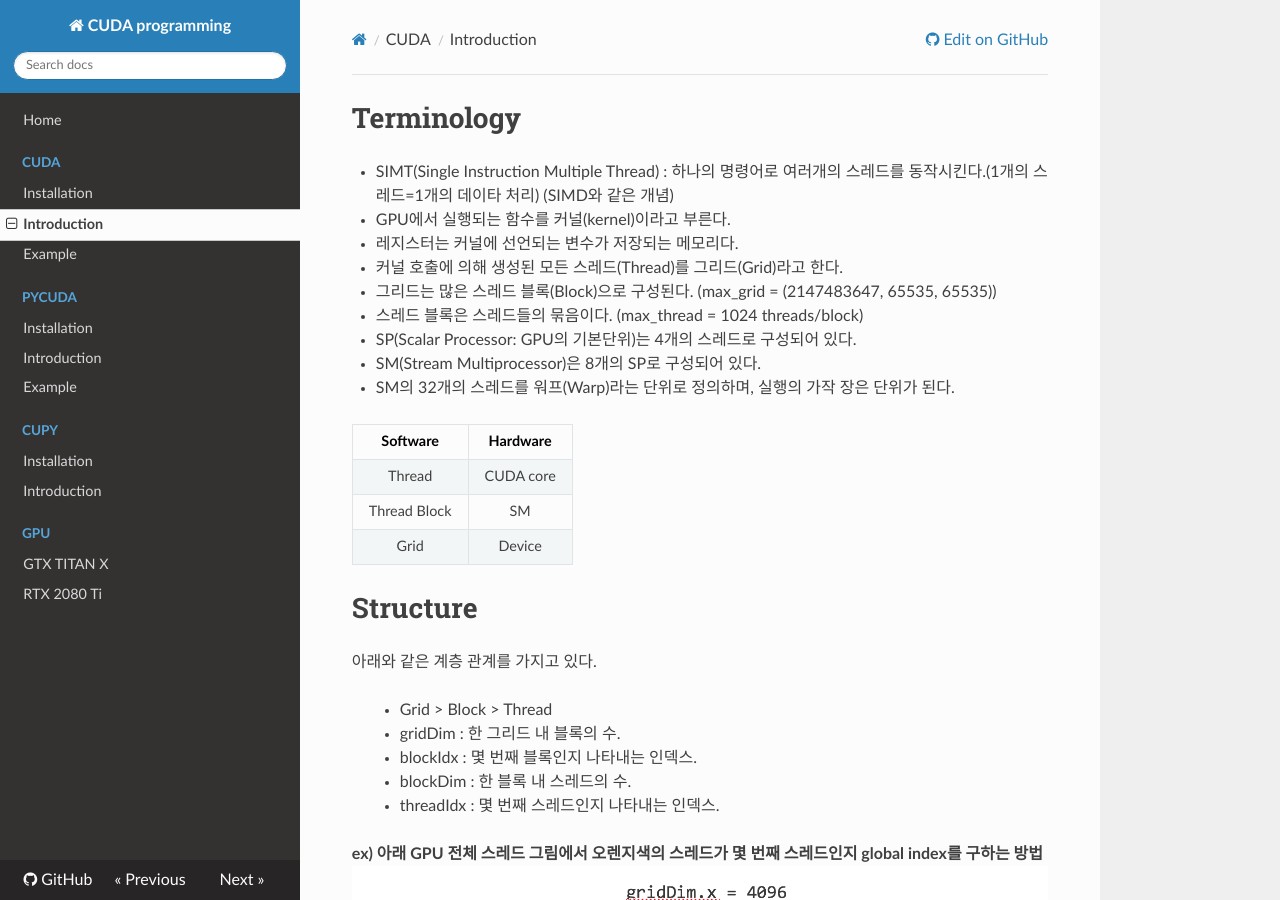
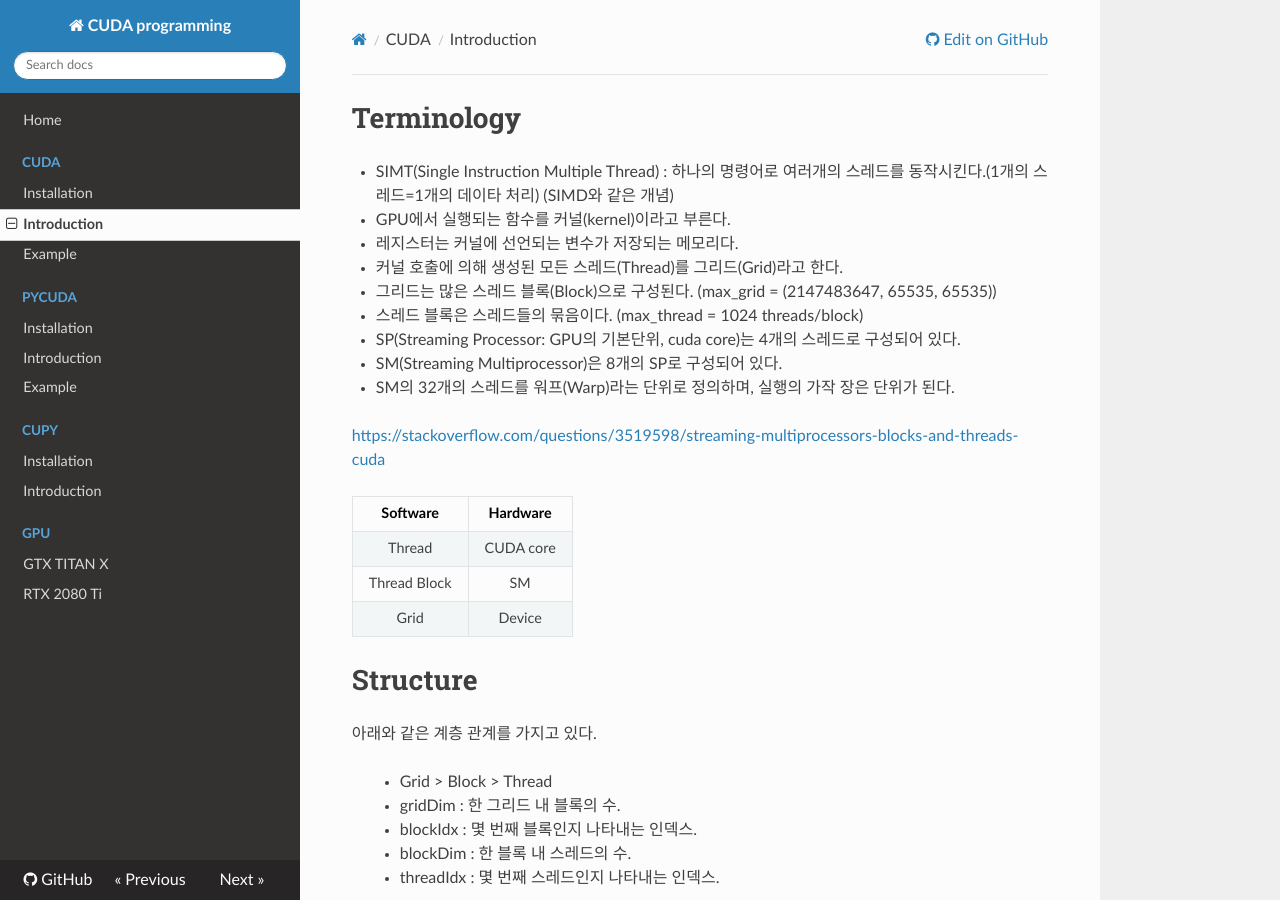
Before and after one commit to WonyoungCho/CUDA, an MkDocs documentation site: the page built from docs/CUDA_int.md, in a window 1280 px wide and 900 px high. Built offline with MkDocs 1.6.1, drawn with Linux system fonts in a browser that asks for light colours; nearby versions of some CDN libraries; old or Windows-style settings are respelled for this version of MkDocs.

Commit message:
Update CUDA_int.md

```diff
--- a/docs/CUDA_int.md
+++ b/docs/CUDA_int.md
@@ -5,9 +5,12 @@
 - 커널 호출에 의해 생성된 모든 스레드(Thread)를 그리드(Grid)라고 한다.
 - 그리드는 많은 스레드 블록(Block)으로 구성된다. (max_grid = (2147483647, 65535, 65535))
 - 스레드 블록은 스레드들의 묶음이다. (max_thread = 1024 threads/block)
-- SP(Scalar Processor: GPU의 기본단위)는 4개의 스레드로 구성되어 있다.
-- SM(Stream Multiprocessor)은 8개의 SP로 구성되어 있다.
+- SP(Streaming Processor: GPU의 기본단위, cuda core)는 4개의 스레드로 구성되어 있다.
+- SM(Streaming Multiprocessor)은 8개의 SP로 구성되어 있다.
 - SM의 32개의 스레드를 워프(Warp)라는 단위로 정의하며, 실행의 가작 장은 단위가 된다.
+
+<https://stackoverflow.com/questions/3519598/streaming-multiprocessors-blocks-and-threads-cuda>
+
 
 Software | Hardware
 :-:|:-:
```
